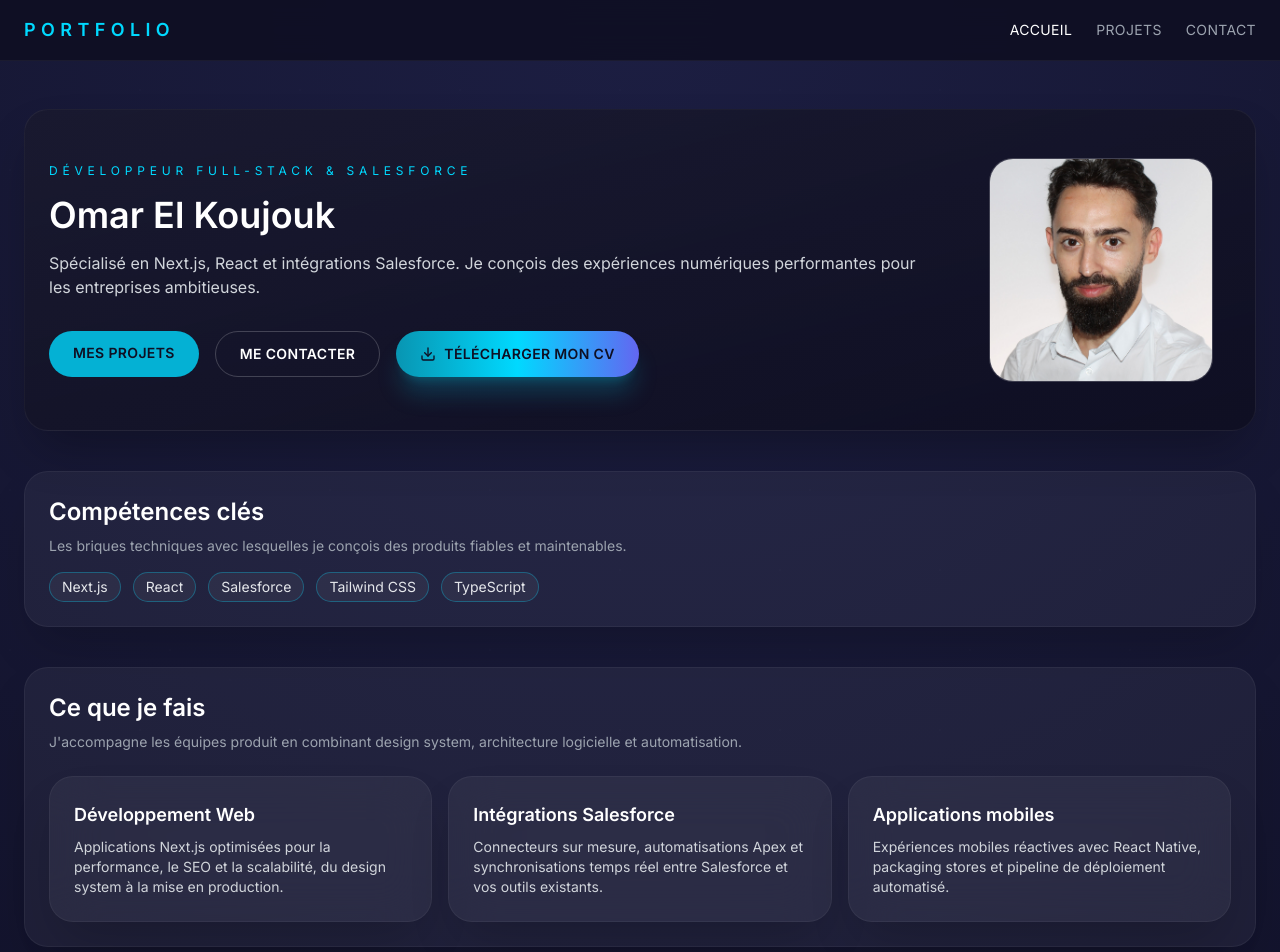
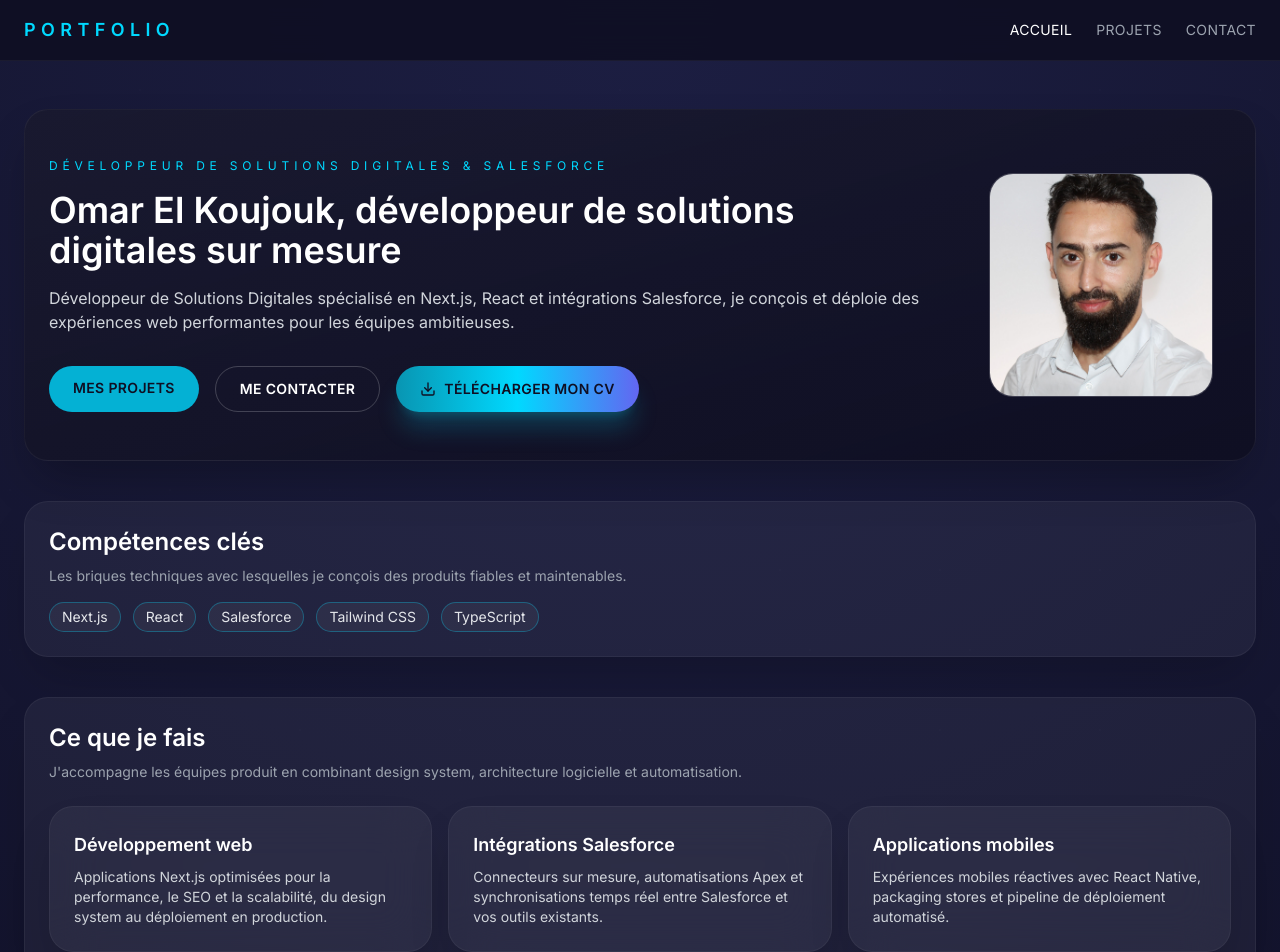
Before and after one commit to OElKoujouk/Portfolio, a Next.js app: page / in a window 1280 px wide. Shown: the top 952 px of the page. Built offline with nearby package versions, Linux system fonts and the light colour scheme.

Commit message:
feat: enhance metadata and SEO; add structured data for person, update descriptions, and create sitemap and robots.txt

```diff
--- a/app/layout.tsx
+++ b/app/layout.tsx
@@ -1,4 +1,5 @@
 import type { Metadata } from "next";
+import Script from "next/script";
 import { Inter } from "next/font/google";
 import "./globals.css";
 import Header from "@/components/Header";
@@ -7,16 +8,29 @@ import { Analytics } from "@vercel/analytics/next";
 
 const inter = Inter({ subsets: ["latin"], variable: "--font-inter" });
 
+const personJsonLd = {
+  "@context": "https://schema.org",
+  "@type": "Person",
+  name: "Omar El Koujouk",
+  url: "https://omar-elkoujouk.fr",
+  jobTitle: "Développeur de Solutions Digitales",
+  description:
+    "Portfolio d'Omar El Koujouk, Développeur de Solutions Digitales : expériences web performantes et applications sur mesure.",
+  sameAs: ["https://www.linkedin.com/in/omar-elkoujouk", "https://github.com/omar-elkoujouk"]
+};
+
 export const metadata: Metadata = {
   metadataBase: new URL("https://omar-elkoujouk.fr"),
   title: {
-    default: "Omar El Koujouk - Portfolio",
+    default: "Portfolio d'Omar El Koujouk | Développeur de Solutions Digitales",
     template: "%s | Omar El Koujouk"
   },
-  description: "Développeur Full-Stack spécialisé en Next.js, React et intégrations Salesforce.",
+  description:
+    "Portfolio d'Omar El Koujouk, Développeur de Solutions Digitales : expériences web performantes et applications sur mesure.",
   openGraph: {
-    title: "Omar El Koujouk - Portfolio",
-    description: "Solutions web modernes, performantes et accessibles.",
+    title: "Portfolio d'Omar El Koujouk | Développeur de Solutions Digitales",
+    description:
+      "Portfolio d'Omar El Koujouk : solutions web modernes, performantes et accessibles, portées par un développeur de solutions digitales.",
     type: "website"
   }
 };
@@ -24,6 +38,11 @@ export const metadata: Metadata = {
 export default function RootLayout({ children }: { children: React.ReactNode }) {
   return (
     <html lang="fr" className="bg-primary">
+      <head>
+        <Script id="jsonld-person" type="application/ld+json" strategy="afterInteractive">
+          {JSON.stringify(personJsonLd)}
+        </Script>
+      </head>
       <body className={`${inter.variable} bg-primary text-white`}>
         <div className="grain" aria-hidden="true" />
         <a href="#content" className="skip-link">
--- a/app/page.tsx
+++ b/app/page.tsx
@@ -4,19 +4,22 @@ import AboutSection from "@/components/AboutSection";
 
 export const metadata: Metadata = {
   title: "Accueil",
-  description: "Développeur Full-Stack spécialisé Next.js / Salesforce : projets web, mobiles et intégrations sur mesure."
+  description:
+    "Omar El Koujouk, Développeur de Solutions Digitales, crée des expériences web performantes et des applications sur mesure."
 };
 
 const skillBadges = ["Next.js", "React", "Salesforce", "Tailwind CSS", "TypeScript"];
 
 const offerings = [
   {
-    title: "Développement Web",
-    description: "Applications Next.js optimisées pour la performance, le SEO et la scalabilité, du design system à la mise en production."
+    title: "Développement web",
+    description:
+      "Applications Next.js optimisées pour la performance, le SEO et la scalabilité, du design system au déploiement en production."
   },
   {
     title: "Intégrations Salesforce",
-    description: "Connecteurs sur mesure, automatisations Apex et synchronisations temps réel entre Salesforce et vos outils existants."
+    description:
+      "Connecteurs sur mesure, automatisations Apex et synchronisations temps réel entre Salesforce et vos outils existants."
   },
   {
     title: "Applications mobiles",
@@ -63,7 +66,7 @@ export default function HomePage() {
       <section className="space-y-10 rounded-3xl border border-white/5 bg-white/5 p-6 text-gray-200 shadow-2xl shadow-black/20 lg:p-10">
         <header className="w-full text-center">
           <p className="text-xs uppercase tracking-[0.45em] text-accent-blue">Profil</p>
-          <h2 className="mt-4 text-3xl font-semibold text-white sm:text-4xl">Développeur Full-Stack & Salesforce</h2>
+          <h2 className="mt-4 text-3xl font-semibold text-white sm:text-4xl">D\u00e9veloppeur Full-Stack & Salesforce</h2>
           <p className="mx-auto mt-4 max-w-3xl text-base text-gray-300">
             J&apos;aide les équipes produit à assembler architectures web/mobile et écosystème Salesforce, en priorisant la
             lisibilité du code, l&apos;automatisation et la fiabilité des mises en production.
--- a/components/Hero.tsx
+++ b/components/Hero.tsx
@@ -7,11 +7,12 @@ export default function Hero() {
     <section className="relative overflow-hidden rounded-3xl border border-white/5 bg-gradient-to-br from-secondary/80 to-primary px-6 py-12 shadow-2xl shadow-black/30">
       <div className="grid gap-8 md:grid-cols-[auto,260px] md:items-center">
         <div>
-          <p className="text-xs uppercase tracking-[0.4em] text-accent-blue">Développeur Full-Stack & Salesforce</p>
-          <h1 className="mt-4 text-3xl font-semibold text-white md:text-4xl">Omar El Koujouk</h1>
+          <p className="text-xs uppercase tracking-[0.4em] text-accent-blue">Développeur de solutions digitales & Salesforce</p>
+          <h1 className="mt-4 text-3xl font-semibold text-white md:text-4xl">
+            Omar El Koujouk, développeur de solutions digitales sur mesure
+          </h1>
           <p className="mt-4 w-full text-base text-gray-300">
-            Spécialisé en Next.js, React et intégrations Salesforce. Je conçois des expériences numériques performantes pour
-            les entreprises ambitieuses.
+            Développeur de Solutions Digitales spécialisé en Next.js, React et intégrations Salesforce, je conçois et déploie des expériences web performantes pour les équipes ambitieuses.
           </p>
           <div className="mt-8 flex flex-wrap gap-4">
             <Link
@@ -38,7 +39,7 @@ export default function Hero() {
         </div>
         <div className="justify-self-center">
           <div className="relative h-48 w-48 overflow-hidden rounded-3xl border border-white/10 bg-white/10 md:h-56 md:w-56">
-            <Image src="/assets/omar.jpg" alt="Portrait d'Omar" fill sizes="160px" className="object-cover" priority />
+            <Image src="/assets/omar.jpg" alt="Portrait d&apos;Omar" fill sizes="160px" className="object-cover" priority />
           </div>
         </div>
       </div>
```
Also changed, not shown: public/robots.txt (added), 1 other file (tests, documents, lock files or other folders).
